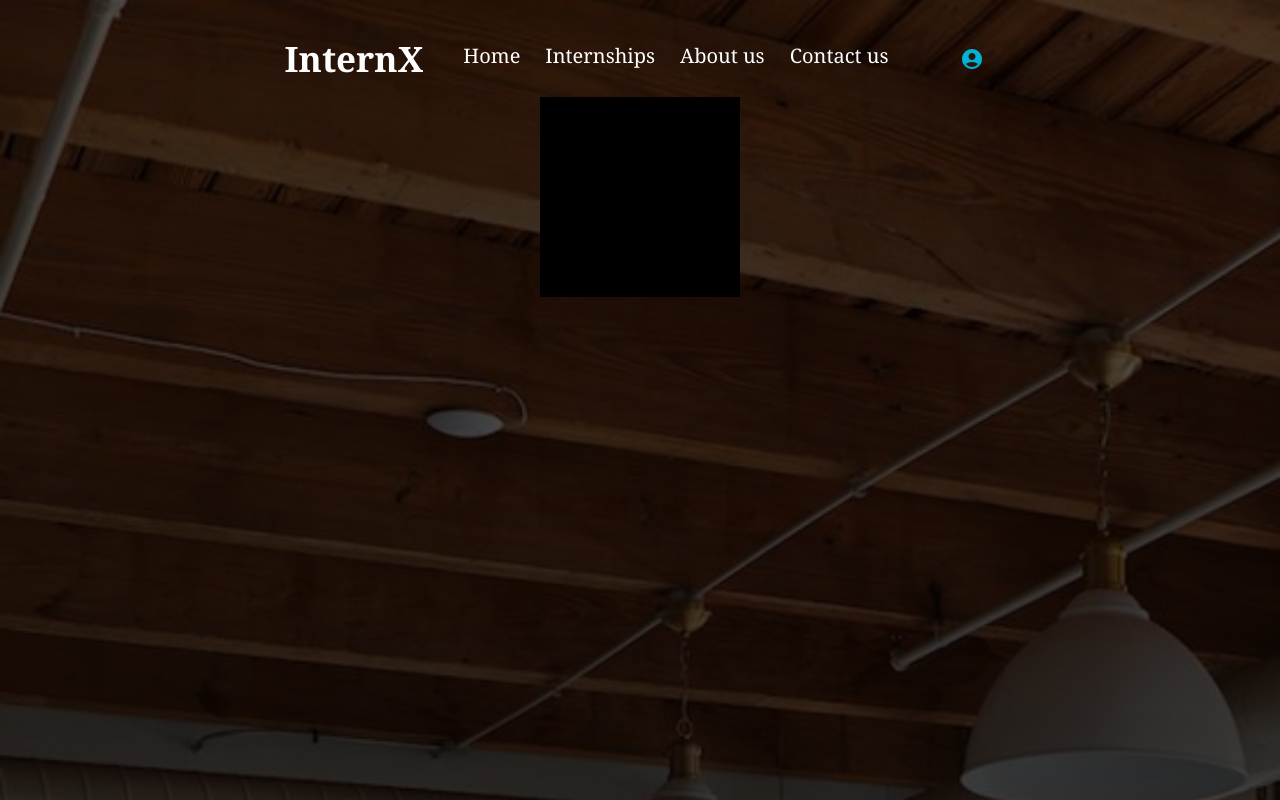
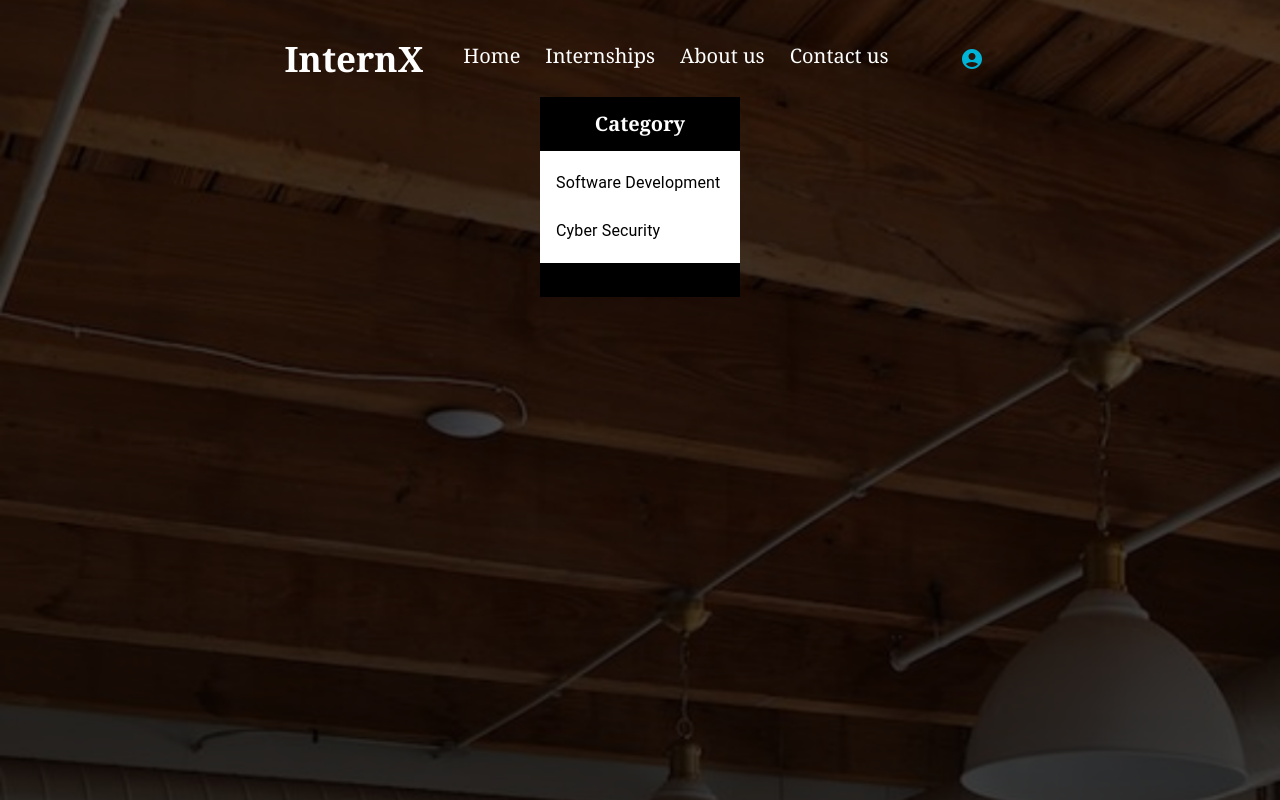
Before and after one commit to KushaRa/InternX_Front, a React (Create React App) app in the folder skillsync/: page /categories in a window 1280 px wide. Shown: the top 800 px of the page. Built offline with nearby package versions, Linux system fonts and the light colour scheme.

Commit message:
add side table

```diff
--- a/skillsync/src/Pages/Categories/categories.jsx
+++ b/skillsync/src/Pages/Categories/categories.jsx
@@ -3,12 +3,35 @@ import "./categories.css";
 import MainNav from "../../components/MainNav/MainNav";
 import "../../components/MainNav/MainNav.css";
 
+import Box from "@mui/material/Box";
+import List from "@mui/material/List";
+import ListItemButton from "@mui/material/ListItemButton";
+import ListItemText from "@mui/material/ListItemText";
+
+const handleListItemClick = (Categories, index) => {};
 export const Categories = () => {
   return (
     <div className="category_page">
       <MainNav />
       <div className="flex-container">
         <div className="flex-box3">
+          <h1 style={{color: 'white' , fontSize: '20px' , textAlign: 'center'}}>Category</h1>
+          <Box
+            sx={{ width: "100%", maxWidth: 360, bgcolor: "background.paper" }}
+          >
+            <List component="nav" aria-label="secondary mailbox folder">
+              <ListItemButton
+                onClick={(event) => handleListItemClick(event, 2)}
+              >
+                <ListItemText primary="Software Development" />
+              </ListItemButton>
+              <ListItemButton
+                onClick={(event) => handleListItemClick(event, 3)}
+              >
+                <ListItemText primary="Cyber Security" />
+              </ListItemButton>
+            </List>
+          </Box>
         </div>
         <div className="flex-box4"></div>
       </div>
```
